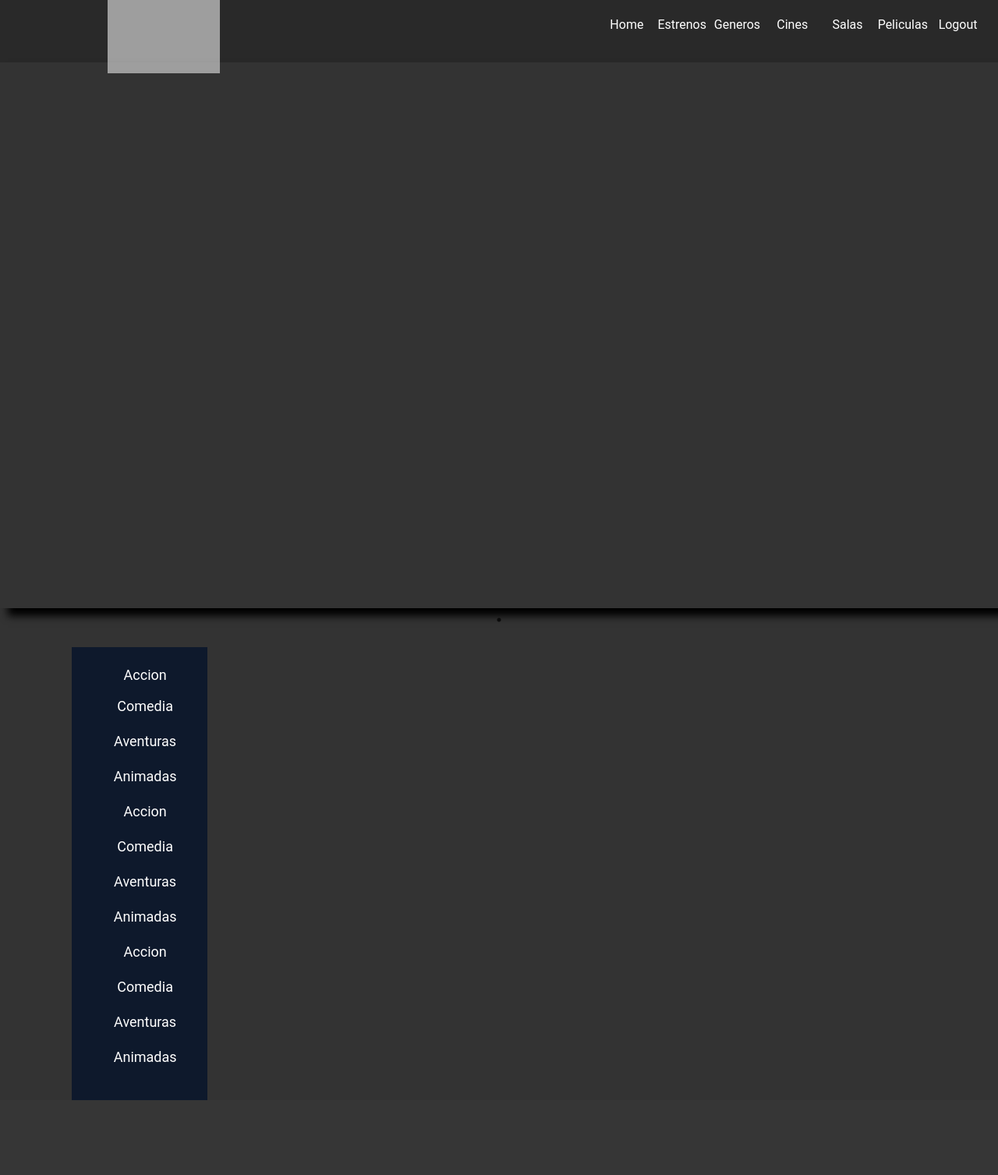
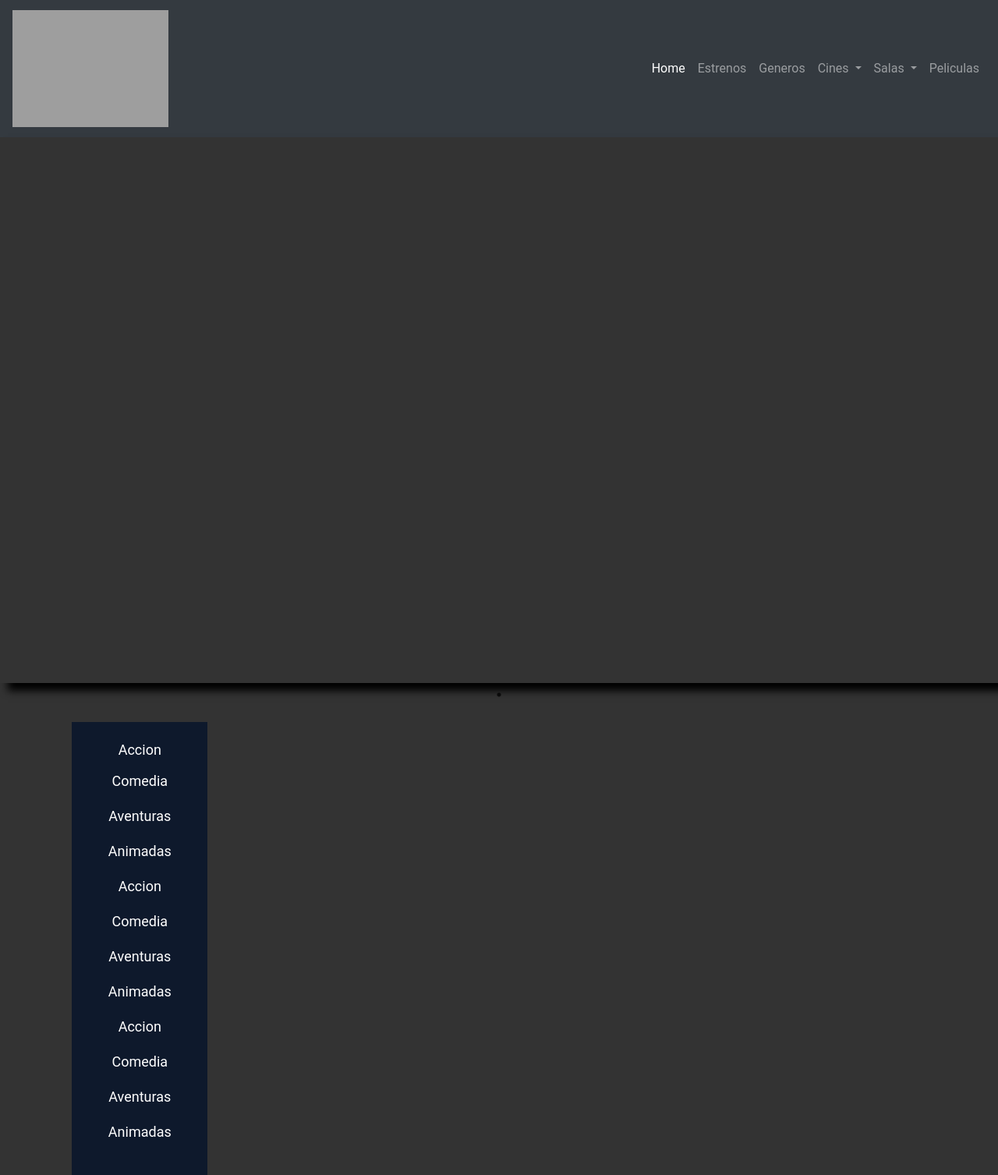
Before and after one commit to GonzaRom/TP-Final-MoviePass, a PHP site: template Views/home.php in a window 1280 px wide. Shown: the whole page at 78% size. Before the commit the page ends 1411 px from the top, so only its background shows below. Run offline with PHP 8.4, Linux system fonts and the light colour scheme; the template is opened without the code that fills it, so the values that code supplies are empty; some libraries are stand-ins or nearby versions; grey boxes are pictures that could not be loaded.

Commit message:
modificacion del nav

```diff
--- a/Views/css/Home.css
+++ b/Views/css/Home.css
@@ -3,6 +3,8 @@
     margin: 0;
     padding: 0;
     box-sizing: border-box;
+    min-width: 0;
+    min-height: 0;
 }
 
 .content-home{
@@ -25,13 +27,12 @@
     box-shadow: 10px 10px 10px #000;
 }
 
-.your-class div{
+.your-class .img-slider{
     height: 100%;
     width: 100%;
     background-position: center;
     background-repeat: no-repeat;
     background-size: 100% 700px;
-
 }
 
 .img-slider .background-img{
--- a/Views/css/nav.css
+++ b/Views/css/nav.css
@@ -25,7 +25,7 @@ header{
 .content-header .logo{
     grid-column: 2/4;
     display: flex;
-    justify-content: center;
+    justify-content: start;
     align-items: center;
     z-index: 10px;
 }
@@ -35,7 +35,7 @@ header{
 }
 
 .menu{
-    grid-column: 8/13;
+    grid-column: 8/12;
     grid-row: 1;
     display: grid;
     grid-template-columns: repeat(10,1fr);
--- a/Views/header.php
+++ b/Views/header.php
@@ -5,7 +5,7 @@
     <meta name="viewport" content="width=device-width, initial-scale=1.0">
     <title>Multiflex</title>
     <link rel="stylesheet" href="<?php echo CSS_PATH; ?>login.css">
-    <link rel="stylesheet" href="<?php echo CSS_PATH; ?>nav.css">
+    <!--link rel="stylesheet" href="<?php echo CSS_PATH; ?>nav.css"-->
     <link rel="stylesheet" href="<?php echo CSS_PATH; ?>add-Room.css">
     <link rel="stylesheet" href="<?php echo CSS_PATH; ?>add-MovieThreater.css">
     <link rel="stylesheet" href="<?php echo CSS_PATH; ?>Home.css">
--- a/Views/home.php
+++ b/Views/home.php
@@ -9,7 +9,7 @@
         $nombre = $movie->getName();
         $imgPoster = $movie->getPoster();
       ?>
-        <div class="img-slider" style="background-image: url('<?php echo $imgPath; ?>')" ;>
+        <div class="img-slider" style="background:url('<?php echo $imgPath; ?>');" >
           <div class="background-img">
             <div class="content-movie-poster">
               <div class="img-poster">
@@ -27,6 +27,7 @@
 
     <script type="text/javascript" src="//code.jquery.com/jquery-1.11.0.min.js"></script>
     <script type="text/javascript" src="//code.jquery.com/jquery-migrate-1.2.1.min.js"></script>
+    <script type="text/javascript" src="<?php echo SLICK; ?>/slick.js"></script>
     <script type="text/javascript" src="<?php echo SLICK; ?>/slick.min.js"></script>
 
     <script type="text/javascript">
--- a/Views/nav.php
+++ b/Views/nav.php
@@ -1,4 +1,4 @@
-<header>
+<!--header>
     <div class="content-header">
         <a class="logo" href="<?php echo FRONT_ROOT; ?>Home/Index">
             <img src="<?php echo IMG_PATH; ?>multiflex.png" alt="">
@@ -32,4 +32,48 @@
             </nav>
         </div>
     </div>
+</header-->
+<header class="d-flex justify-content-center bg-dark">
+    <nav class="navbar navbar-dark bg-dark navbar-expand-lg " style="width:1700px ;">
+        <a class="navbar-brand" href="<?php echo FRONT_ROOT; ?>Home/Index">
+            <img src="<?php echo IMG_PATH; ?>multiflex.png" width="200" height="30" class="d-inline-block align-top img-fluid height" alt="">
+        </a>
+        <button class="navbar-toggler" type="button" data-toggle="collapse" data-target="#navbarTogglerDemo01" aria-controls="navbarTogglerDemo01" aria-expanded="false" aria-label="Toggle navigation">
+            <span class="navbar-toggler-icon"></span>
+        </button>
+        <div class="collapse navbar-collapse " id="navbarTogglerDemo01">
+            <ul class="navbar-nav text-center ml-auto">
+                <li class="nav-item active">
+                    <a class="nav-link" href="<?php echo FRONT_ROOT; ?>Home/Index">Home <span class="sr-only">(current)</span></a>
+                </li>
+                <li class="nav-item">
+                    <a class="nav-link" href="#">Estrenos</a>
+                </li>
+                <li class="nav-item">
+                    <a class="nav-link" href="#">Generos</a>
+                </li>
+                <li class="nav-item dropdown">
+                    <a class="nav-link dropdown-toggle" href="#" id="navbarDropdown" role="button" data-toggle="dropdown" aria-haspopup="true" aria-expanded="false">
+                        Cines
+                    </a>
+                    <div class="dropdown-menu" aria-labelledby="navbarDropdown">
+                        <a class="dropdown-item" href="<?php echo FRONT_ROOT; ?>Cinema/ShowAddView">Agregar</a>
+                        <a class="dropdown-item" href="<?php echo FRONT_ROOT; ?>Cinema/ShowListView">Listar</a>
+                    </div>
+                </li>
+                <li class="nav-item dropdown">
+                    <a class="nav-link dropdown-toggle" href="#" id="navbarDropdown" role="button" data-toggle="dropdown" aria-haspopup="true" aria-expanded="false">
+                        Salas
+                    </a>
+                    <div class="dropdown-menu" aria-labelledby="navbarDropdown">
+                        <a class="dropdown-item" href="<?php echo FRONT_ROOT; ?>Room/ShowAddView">Agregar</a>
+                        <a class="dropdown-item" href="<?php echo FRONT_ROOT; ?>Room/ShowListView">Listar</a>
+                    </div>
+                </li>
+                <li class="nav-item">
+                    <a class="nav-link " href="<?php echo FRONT_ROOT; ?>Movie/GetAll" tabindex="-1" aria-disabled="true">Peliculas</a>
+                </li>
+            </ul>
+        </div>
+    </nav>
 </header>
```
Also changed, not shown: Views/slick/slick.js, Views/slick/slick.min.js.
